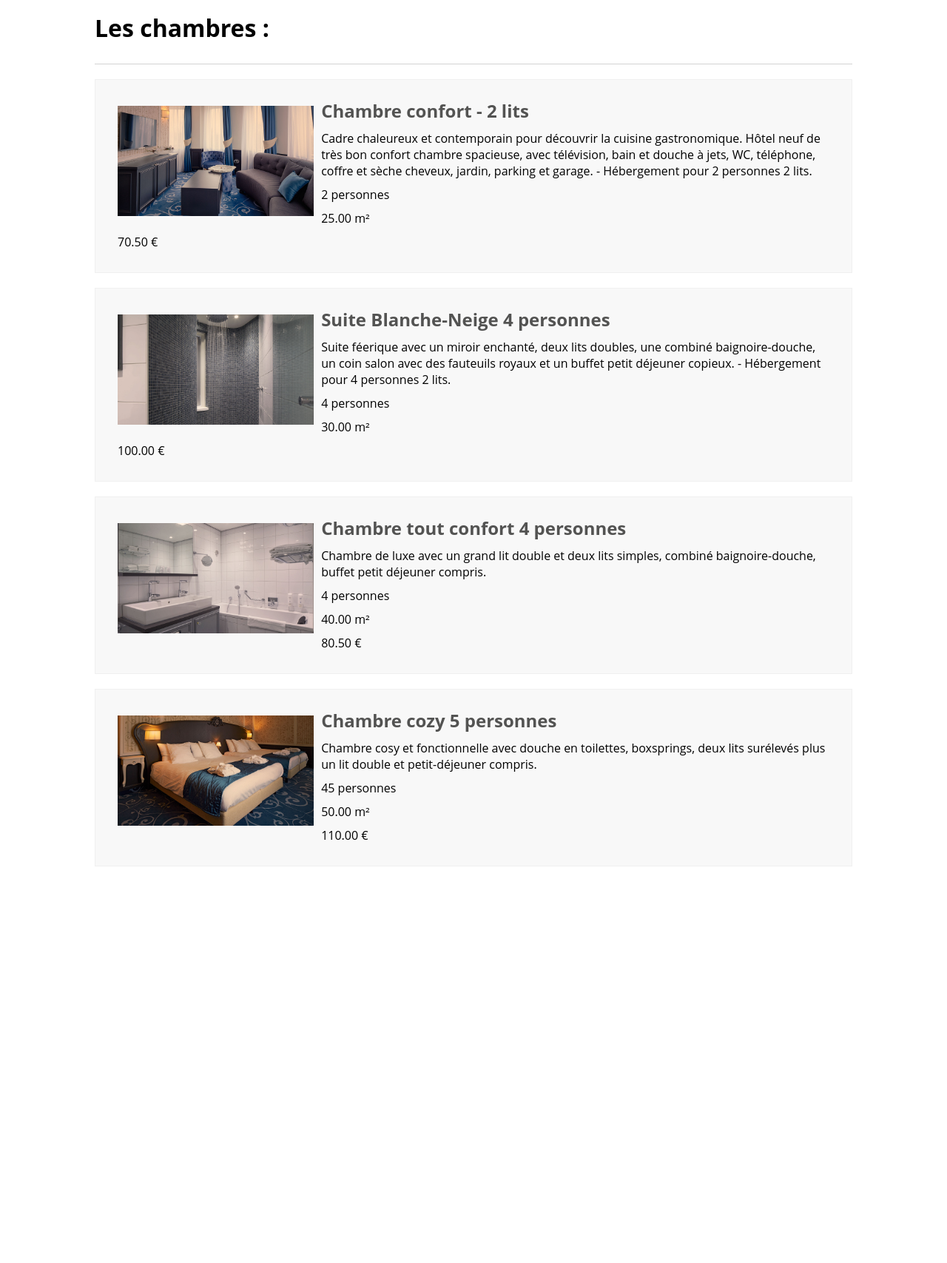
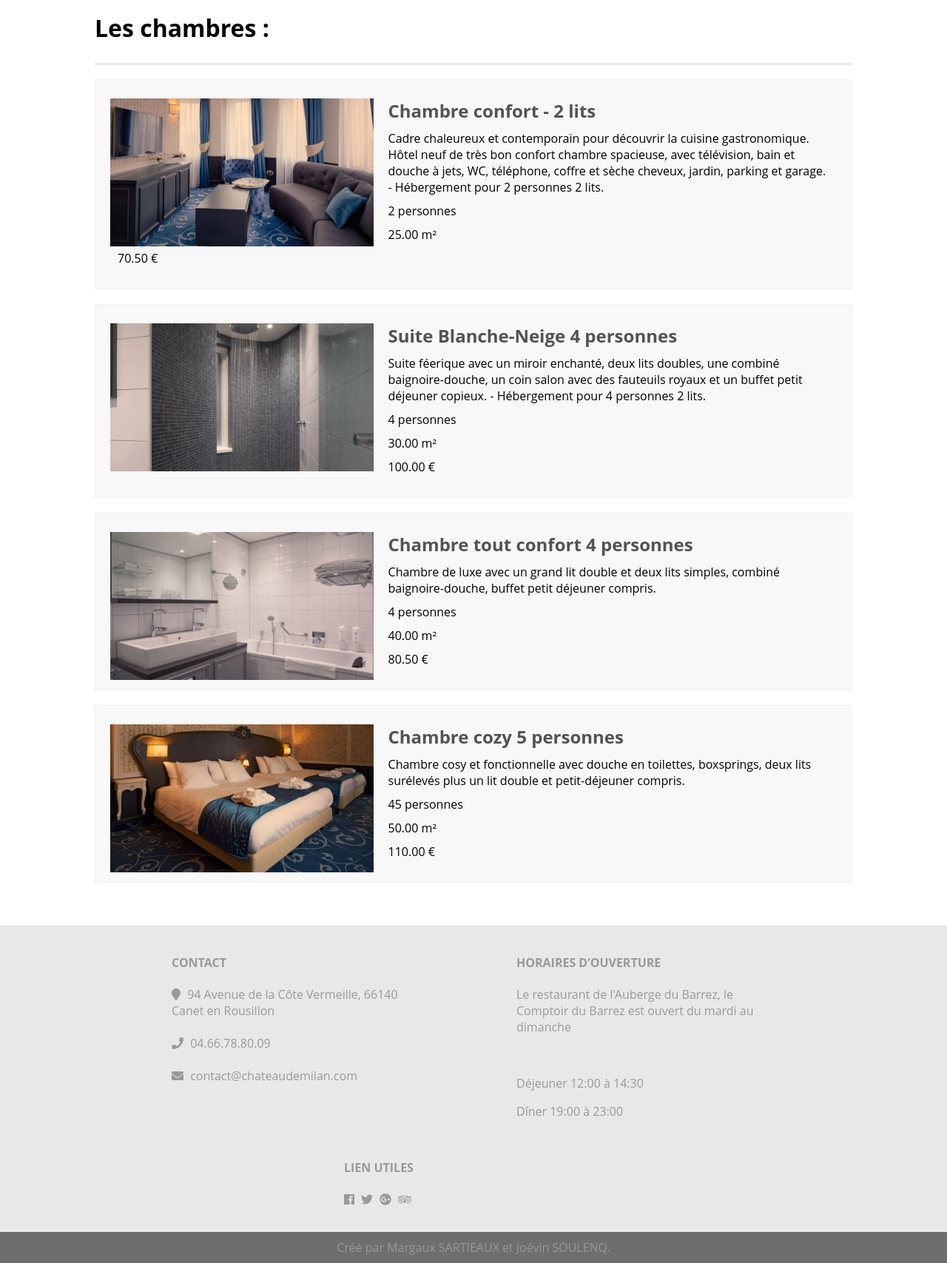
Before and after one commit to joedu12/projetMilan, a PHP site: page /hotel.php in a window 1280 px wide. Shown: the part 459-2166 px from the top of the page at 74% size. Before the commit the page ends 1630 px from the top, so only its background shows below. Run offline with PHP 8.4, Linux system fonts and the light colour scheme; data comes from the database, SQL or seed files in the repository; some web fonts are replaced.

Commit message:
Correction sur la page Hôtel

```diff
--- a/css/hotel.css
+++ b/css/hotel.css
@@ -39,9 +39,10 @@ div#carousel figure {
 
 .chambre img {
     	max-width: 100%;
-    	width: 27%;
+    	height: 200px;
     	float: left;
-    	margin: 10px;
+	    margin:0px;
+    	margin-right: 20px;
 }
 
 .chambre h2 {
--- a/hotel.php
+++ b/hotel.php
@@ -49,8 +49,8 @@
      */
     if (empty($_GET["id"])) {
     echo '<section class="chambre">';
-	echo '<header>';
-	echo '<h1>Les chambres :</h1><hr/>';
+    echo '<header>';
+    echo '<h1>Les chambres :</h1><hr/>';
     echo '</header>';
 
       $result = $conn->prepare('SELECT * FROM Chambre');
@@ -72,8 +72,9 @@
       $conn = null;
   }
 ?>
-    	<?php require "inc/footer.php"; ?>
-	</div>
+    </section>
+    <?php require "inc/footer.php"; ?>
+    </div>
     <script src="js/jquery-3.2.1.js"></script>
     <script src="js/script.js"></script>
     <script defer src="js/fontawesome-all.min.js"></script>
```
